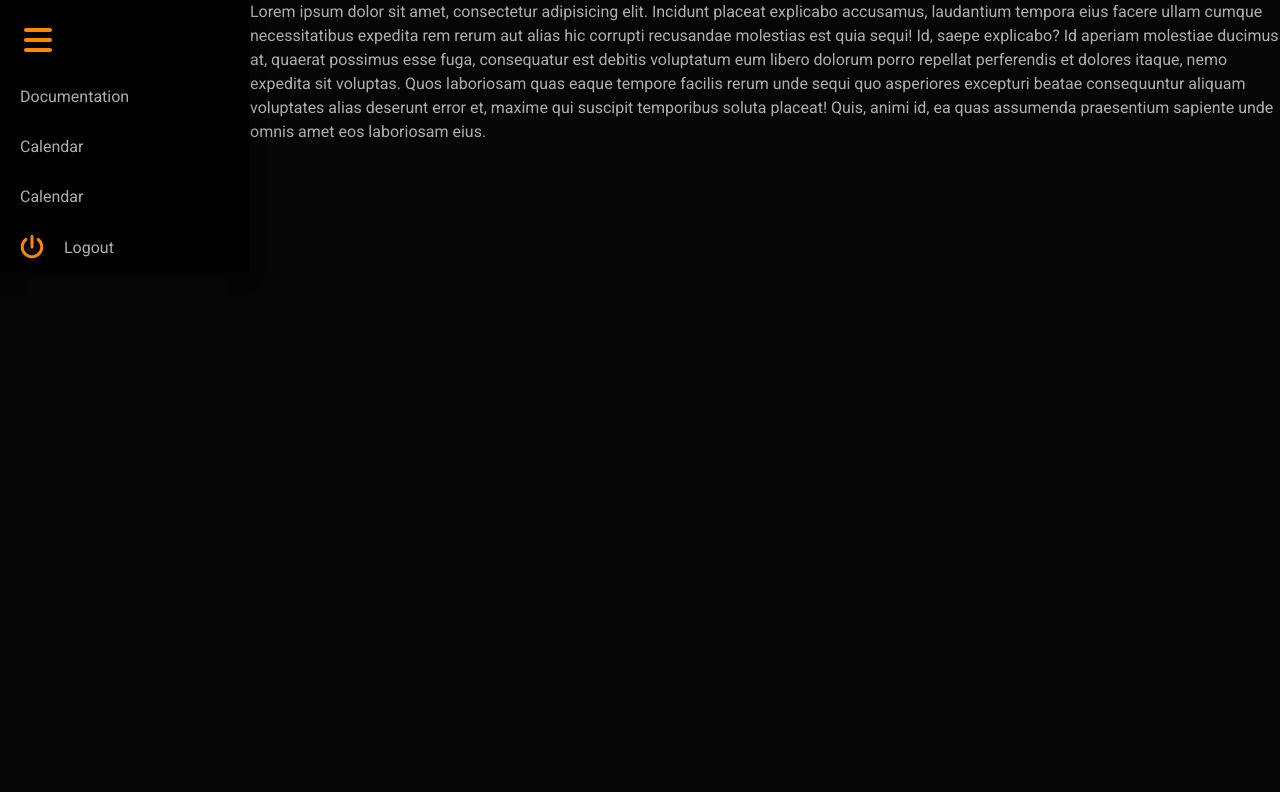
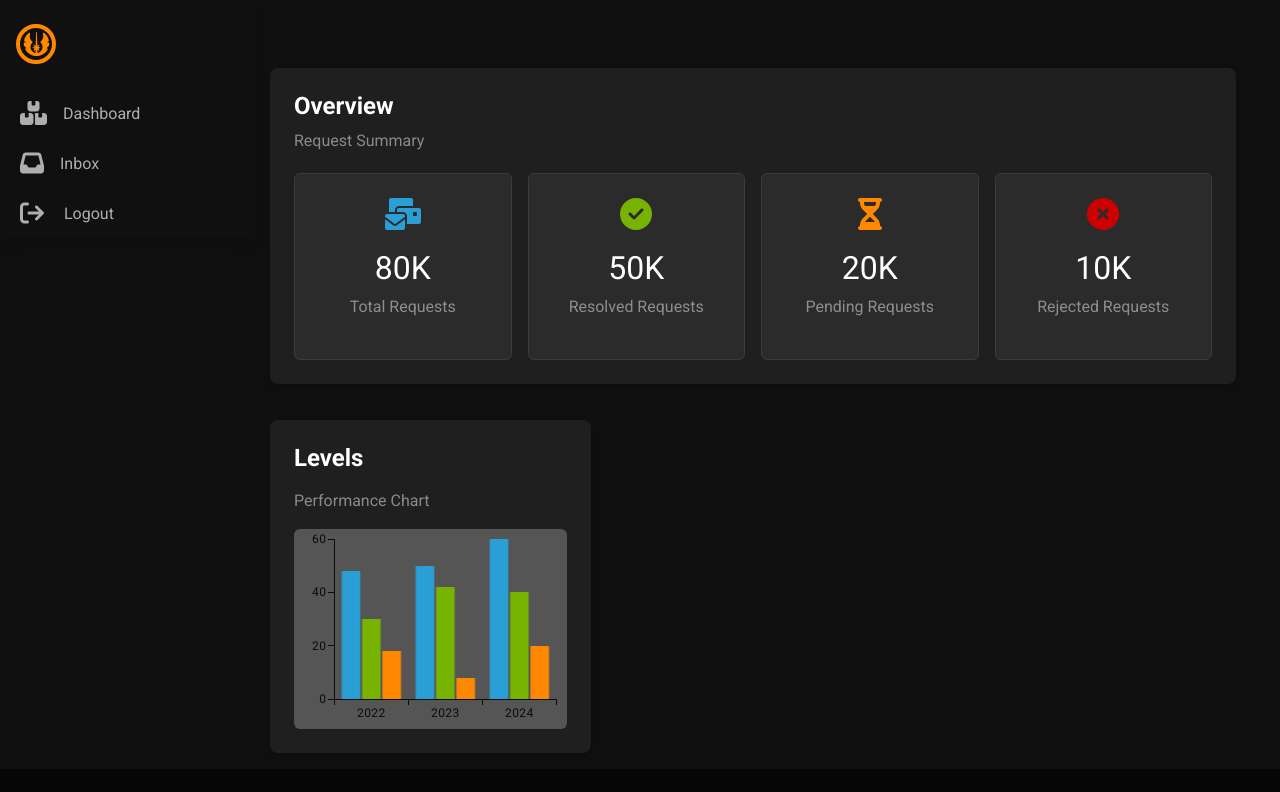
Before and after one commit to reshmaps156/skywalker-portal-admin, a React (Vite) app: page /admin in a window 1280 px wide. Shown: the top 792 px of the page. Built offline with nearby package versions, Linux system fonts and the light colour scheme; sample sign-in values are in the browser's storage.

Commit message:
chart added in admin panel

```diff
--- a/package.json
+++ b/package.json
@@ -17,11 +17,17 @@
     "@fortawesome/free-solid-svg-icons": "^6.6.0",
     "@fortawesome/react-fontawesome": "^0.2.2",
     "@mui/material": "^6.0.2",
+    "@mui/x-charts": "^7.16.0",
+    "@mui/x-data-grid": "^7.16.0",
     "axios": "^1.7.7",
     "bootstrap": "^5.3.3",
+    "chart.js": "^4.4.4",
+    "leaflet": "^1.9.4",
     "react": "^18.3.1",
     "react-bootstrap": "^2.10.4",
+    "react-chartjs-2": "^5.2.0",
     "react-dom": "^18.3.1",
+    "react-leaflet": "^4.2.1",
     "react-pro-sidebar": "^1.1.0",
     "react-router-dom": "^6.26.2",
     "react-toastify": "^10.0.5"
--- /dev/null
+++ b/src/components/Inbox.jsx
@@ -0,0 +1,9 @@
+import React from 'react'
+
+function Inbox() {
+  return (
+    <div>Inbox</div>
+  )
+}
+
+export default Inbox
--- /dev/null
+++ b/src/components/Overview.jsx
@@ -0,0 +1,118 @@
+import React from 'react';
+import { FontAwesomeIcon } from '@fortawesome/react-fontawesome';
+import { faCircleCheck, faCircleXmark, faEnvelopesBulk, faHourglassHalf } from '@fortawesome/free-solid-svg-icons';
+import { BarChart } from '@mui/x-charts/BarChart';
+import { MapContainer, TileLayer, Marker, Popup } from 'react-leaflet';
+import 'leaflet/dist/leaflet.css';
+import { DataGrid } from '@mui/x-data-grid';
+import Paper from '@mui/material/Paper';
+function Overview() {
+  // const position = [10.530345, 76.214729];
+  // const columns = [
+  //   { field: 'id', headerName: 'ID',flex:1},
+  //   {
+  //     field: 'age',
+  //     headerName: 'Age',
+  //     type: 'number',
+  //     flex:1
+
+  //   },
+  //   {
+  //     field: 'fullName',
+  //     headerName: 'Full name',
+  //     description: 'This column has a value getter and is not sortable.',
+  //     flex:4
+  //   }
+  // ];
+
+  // const rows = [
+  //   { id: 1,fullName:'john Snow', age: 35 },
+  //   { id: 2, fullName:'john Snow',firstName: 'Cersei', age: 42 },
+  //   { id: 3,fullName:'john Snow', age: 45 },
+  //   { id: 4,fullName:'john Snow', age: 16 },
+  //   { id: 5,fullName:'john Snow', age: 28 },
+  //   { id: 6,fullName:'john Snow', age: 150 },
+  //   { id: 7,fullName:'john Snow', age: 44 },
+  //   { id: 8,fullName:'john Snow ', age: 36 },
+  //   { id: 9,fullName:'john Snow', age: 65 },
+  // ];
+
+  // const paginationModel = { page: 0, pageSize: 4 };
+  return (
+
+   <>
+      <div className="row w-100 " style={{ padding: '20px' }}>
+        <div className="col-12 ">
+          <div className=" rounded-3 p-4 mb-3" style={{ backgroundColor: '#1f1f1f', boxShadow: '0 4px 8px rgba(0, 0, 0, 0.2)' }}>
+            <h5 className="mb-2" style={{ fontWeight: 'bold' }}>Overview</h5>
+            <p className="text-muted" style={{ marginBottom: '20px' }}>Request Summary</p>
+            <div
+              className="d-grid gap-3"
+              style={{
+                display: 'grid',
+                gridTemplateColumns: 'repeat(auto-fill, minmax(200px, 1fr))',
+                gap: '16px',
+              }}
+            >
+              <div className="rounded p-4 text-center" style={{ backgroundColor: '#2b2b2b', border: '1px solid #3c3c3c', transition: 'transform 0.3s', cursor: 'pointer' }}>
+                <FontAwesomeIcon icon={faEnvelopesBulk} size="2x" className="mb-2 text-primary" />
+                <h4 className="my-2">80K</h4>
+                <p className="text-muted">Total Requests</p>
+              </div>
+              <div className="rounded p-4 text-center" style={{ backgroundColor: '#2b2b2b', border: '1px solid #3c3c3c', transition: 'transform 0.3s', cursor: 'pointer' }}>
+                <FontAwesomeIcon icon={faCircleCheck} size="2x" className="mb-2 text-success" />
+                <h4 className="my-2">50K</h4>
+                <p className="text-muted">Resolved Requests</p>
+              </div>
+              <div className="rounded p-4 text-center" style={{ backgroundColor: '#2b2b2b', border: '1px solid #3c3c3c', transition: 'transform 0.3s', cursor: 'pointer' }}>
+                <FontAwesomeIcon icon={faHourglassHalf} size="2x" className="mb-2 text-warning" />
+                <h4 className="my-2">20K</h4>
+                <p className="text-muted">Pending Requests</p>
+              </div>
+              <div className="rounded p-4 text-center" style={{ backgroundColor: '#2b2b2b', border: '1px solid #3c3c3c', transition: 'transform 0.3s', cursor: 'pointer' }}>
+              <FontAwesomeIcon icon={faCircleXmark} size="2x" className="mb-2 text-danger" />
+                <h4 className="my-2">10K</h4>
+                <p className="text-muted">Rejected Requests</p>
+              </div>
+            </div>
+          </div>
+        </div>
+      </div>
+
+      <div className="row" style={{ paddingLeft: '20px'}}>
+      <div className="col-md-4">
+        <div className=" rounded-3 p-4 mb-3" style={{ backgroundColor: '#1f1f1f', boxShadow: '0 4px 8px rgba(0, 0, 0, 0.2)' }}>
+          <h5 className="mb-3 fw-bold" >Levels</h5>
+          <p className="text-muted" >Performance Chart</p>
+          <BarChart className='bg-secondary rounded'
+            series={[
+              { data: [48, 50, 60] ,color:'#2a9fd6'},
+              { data: [30, 42, 40] ,color:'#77b300'},
+              { data: [18, 8, 20] ,color:'#ff8800'},
+
+            ]}
+            height={200}
+            xAxis={[{ data: ['2022', '2023', '2024'], scaleType: 'band' }]}
+            margin={{ top: 10, bottom: 30, left: 40, right: 10 }}
+          />
+        </div>
+      </div>
+     <div className="col-md-8">
+      {/* <Paper >
+        <DataGrid
+          rows={rows}
+          columns={columns}
+          initialState={{ pagination: { paginationModel } }}
+          pageSizeOptions={[5]}
+          checkboxSelection
+
+        />
+      </Paper> */}
+     </div>
+      </div>
+   </>
+
+  );
+}
+
+export default Overview;
--- a/src/components/SideControls.jsx
+++ b/src/components/SideControls.jsx
@@ -1,7 +1,7 @@
-import { faBars, faPowerOff } from '@fortawesome/free-solid-svg-icons';
+import { faArrowRightFromBracket, faBoxesStacked, faInbox, faJedi } from '@fortawesome/free-solid-svg-icons';
 import { FontAwesomeIcon } from '@fortawesome/react-fontawesome';
 import React, { useEffect, useState } from 'react'
-import { Sidebar, Menu, MenuItem} from 'react-pro-sidebar';
+import { Sidebar, Menu, MenuItem } from 'react-pro-sidebar';
 
 function SideControls() {
     const [isCollapsed, setIsCollpased] = useState(false)
@@ -24,19 +24,19 @@ function SideControls() {
         }
     }, [])
     return (
-        <Sidebar collapsed={isCollapsed } backgroundColor='black'  className='shadow h-100 border-0'>
-            <FontAwesomeIcon icon={faBars} onClick={handleCollpase} size='2xl ps-4 mt-4 mb-3 text-warning'/>
+        <Sidebar collapsed={isCollapsed} backgroundColor='#101010' className='shadow h-100 border-0' >
+            <div className=' border border-4 border-warning rounded-circle d-flex align-items-center justify-content-center ms-3 my-4 ' style={{ width: '40px', height: '40px', cursor: 'pointer' }} onClick={handleCollpase}>
+                <FontAwesomeIcon icon={faJedi} size='xl  text-warning' />
+            </div>
             <Menu menuItemStyles={{
-                button:{
-                    // "color": "yellow",
-                    ":hover": { backgroundColor: 'grey', color: 'white' }
+                button: {
+
+                    ":hover": { backgroundColor: '#2b2b2b', color: 'white', borderEndEndRadius:'20px',borderTopRightRadius:'20px'}
                 }
             }}>
-
-                <MenuItem> Documentation </MenuItem>
-                <MenuItem> Calendar </MenuItem>
-                <MenuItem> Calendar </MenuItem>
-                <MenuItem ><FontAwesomeIcon icon={faPowerOff} size='xl' className='text-warning me-3'/> Logout </MenuItem>
+                <MenuItem> <FontAwesomeIcon icon={faBoxesStacked} size='xl' className=' me-3 ' />Dashboard </MenuItem>
+                <MenuItem> <FontAwesomeIcon icon={faInbox} size='xl' className=' me-3 ' />Inbox </MenuItem>
+                <MenuItem ><FontAwesomeIcon icon={faArrowRightFromBracket} size='xl' className=' me-3 ' /> Logout </MenuItem>
             </Menu>
         </Sidebar>
     )
--- a/src/index.css
+++ b/src/index.css
@@ -2,4 +2,5 @@
     margin: 0;
     padding: 0;
     box-sizing: border-box;
+
 }
--- a/src/pages/Adminpanel.jsx
+++ b/src/pages/Adminpanel.jsx
@@ -1,13 +1,18 @@
-import React from 'react'
+import React, { useState } from 'react'
 import SideControls from '../components/SideControls'
+import Inbox from '../components/Inbox'
+import Overview from '../components/Overview'
 
 function Adminpanel() {
+
+
   return (
     <>
-    <div className="container-fluid w-100 m-0 p-0 d-flex" >
-      <SideControls/>
-      <div>
-        <p>Lorem ipsum dolor sit amet, consectetur adipisicing elit. Incidunt placeat explicabo accusamus, laudantium tempora eius facere ullam cumque necessitatibus expedita rem rerum aut alias hic corrupti recusandae molestias est quia sequi! Id, saepe explicabo? Id aperiam molestiae ducimus at, quaerat possimus esse fuga, consequatur est debitis voluptatum eum libero dolorum porro repellat perferendis et dolores itaque, nemo expedita sit voluptas. Quos laboriosam quas eaque tempore facilis rerum unde sequi quo asperiores excepturi beatae consequuntur aliquam voluptates alias deserunt error et, maxime qui suscipit temporibus soluta placeat! Quis, animi id, ea quas assumenda praesentium sapiente unde omnis amet eos laboriosam eius.</p>
+    <div className=" w-100 m-0 p-0 d-flex" style={{backgroundColor:'#101010'}}>
+      <SideControls />
+      <div className='mt-5 w-100'>
+        {/* <Inbox/> */}
+        <Overview/>
       </div>
     </div>
     </>
```
Also changed, not shown: src/components/Datagrid.jsx (added, +54 -0 lines), 1 other file (tests, documents, lock files or other folders).
